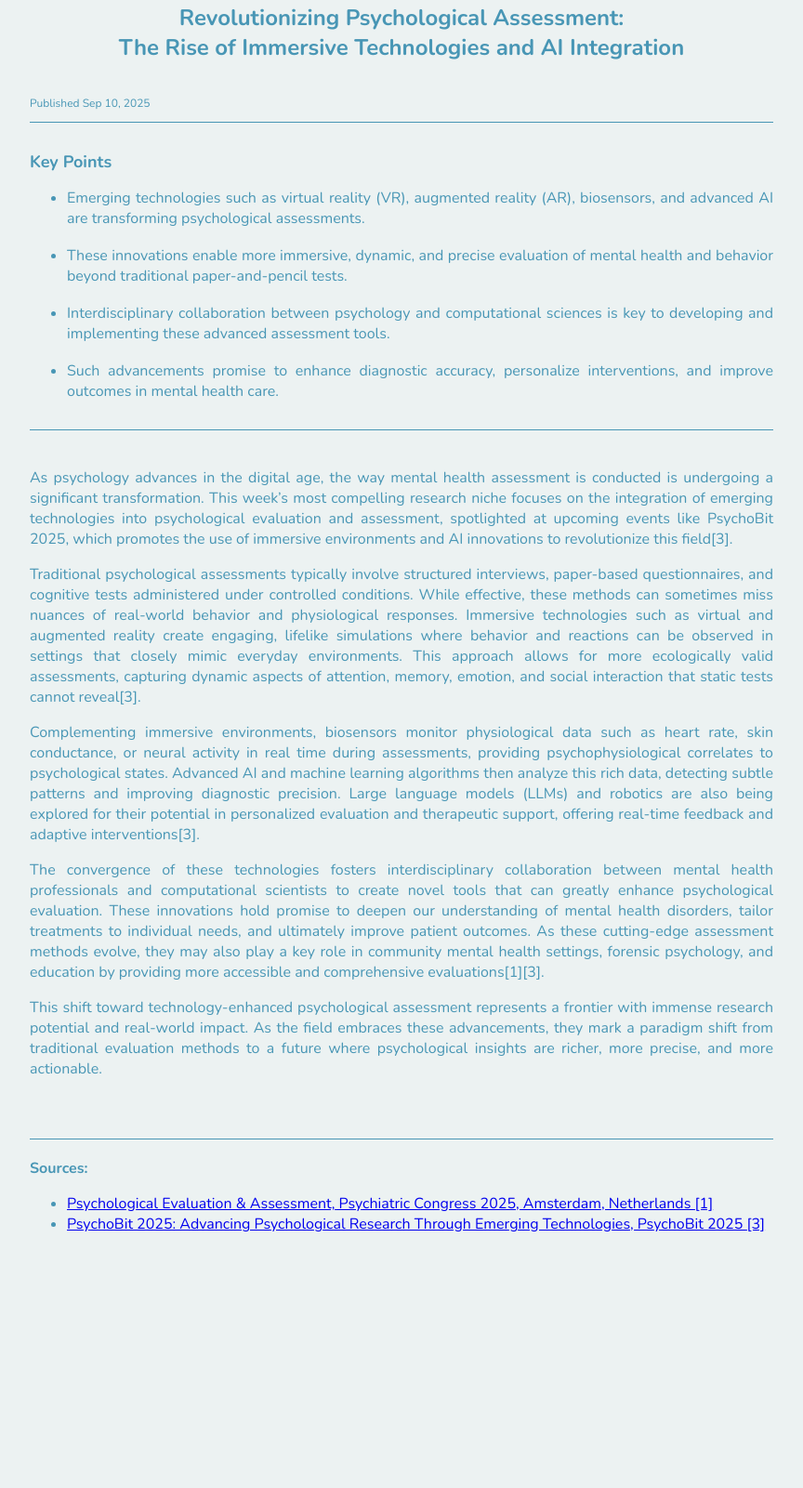
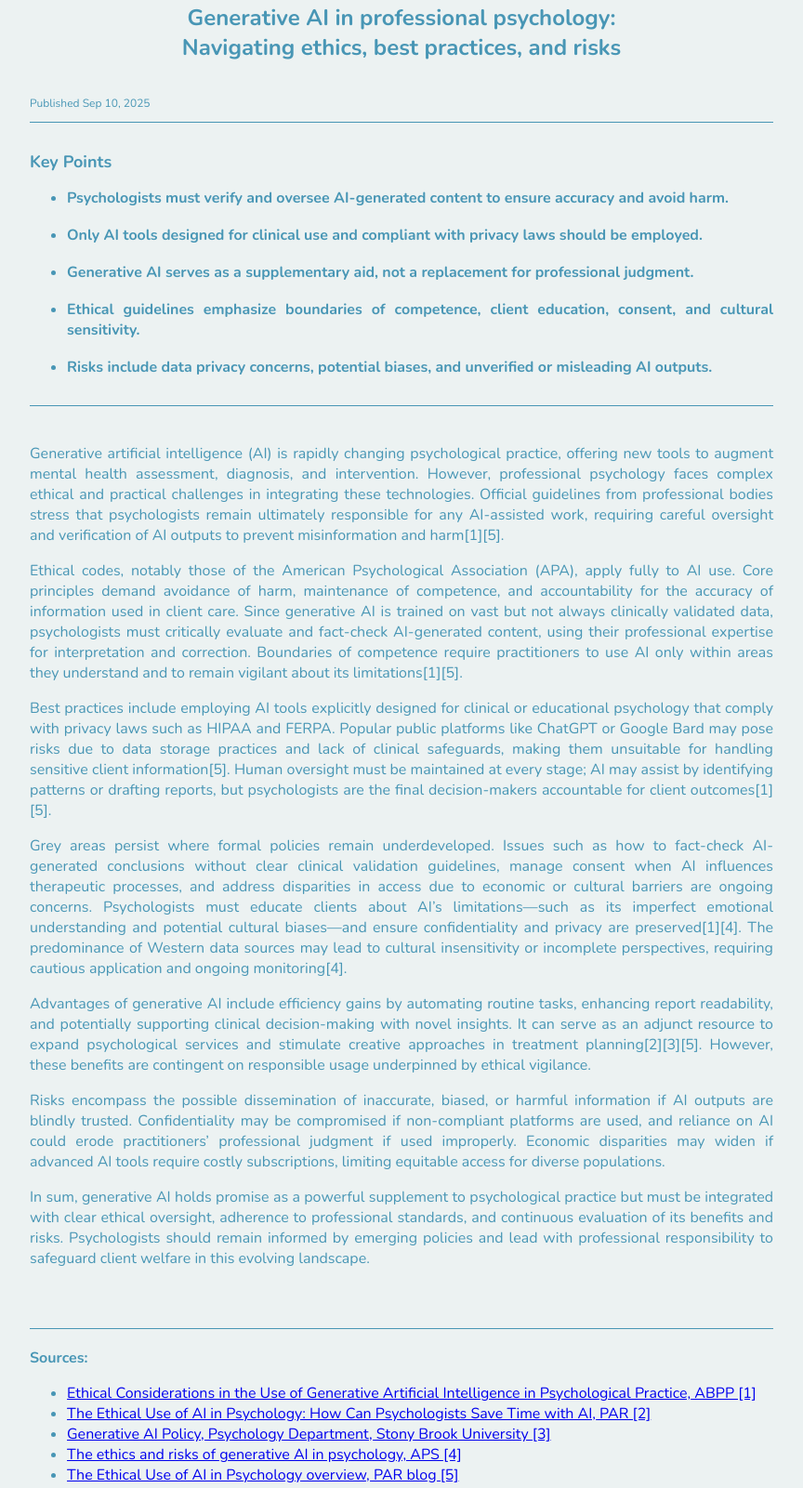
Before and after one commit to Grenghis-Khan/generated-blog-posts, a plain HTML site: page index.html in a window 1280 px wide. Shown: the part 453-2054 px from the top of the page at 93% size, without its empty margins (208-1072 px from the left). Before the commit the page ends 1841 px from the top, so only its background shows below. Drawn offline with nearby package versions, Linux system fonts and the light colour scheme.

Commit message:
new post content

```diff
--- a/index.html
+++ b/index.html
@@ -13,7 +13,8 @@
       }
     </style>
     <title>
-      Revolutionizing Psychological Assessment: The Rise of Immersive Technologies and AI Integration
+      Generative AI in professional psychology:<br>
+      Navigating ethics, best practices, and risks
     </title>
   </head>
   <body
@@ -43,7 +44,8 @@
 </div>
 <div style="max-width: 800px; margin: 0 20px 60px 20px; justify-self: center">
   <h1 style="text-align: center; font-size: 24px; margin: 56px 0 36px 0">
-      Revolutionizing Psychological Assessment:<br>The Rise of Immersive Technologies and AI Integration
+    Generative AI in professional psychology:<br>
+    Navigating ethics, best practices, and risks
   </h1>
 <p style="font-size: 12px">Published Sep 10, 2025</p>
 <hr
@@ -56,10 +58,11 @@
 />
 <h2 style="font-size: 18px">Key Points</h2>
 <ul class="key-points">
-  <li>Emerging technologies such as virtual reality (VR), augmented reality (AR), biosensors, and advanced AI are transforming psychological assessments.</li>
-  <li>These innovations enable more immersive, dynamic, and precise evaluation of mental health and behavior beyond traditional paper-and-pencil tests.</li>
-  <li>Interdisciplinary collaboration between psychology and computational sciences is key to developing and implementing these advanced assessment tools.</li>
-  <li>Such advancements promise to enhance diagnostic accuracy, personalize interventions, and improve outcomes in mental health care.</li>
+  <li><strong>Psychologists must verify and oversee AI-generated content to ensure accuracy and avoid harm.</strong></li>
+  <li><strong>Only AI tools designed for clinical use and compliant with privacy laws should be employed.</strong></li>
+  <li><strong>Generative AI serves as a supplementary aid, not a replacement for professional judgment.</strong></li>
+  <li><strong>Ethical guidelines emphasize boundaries of competence, client education, consent, and cultural sensitivity.</strong></li>
+  <li><strong>Risks include data privacy concerns, potential biases, and unverified or misleading AI outputs.</strong></li>
 </ul>
 <hr
   style="
@@ -69,15 +72,19 @@
     margin: 30px 0 40px 0;
   "
 />
-<p>As psychology advances in the digital age, the way mental health assessment is conducted is undergoing a significant transformation. This week’s most compelling research niche focuses on the integration of emerging technologies into psychological evaluation and assessment, spotlighted at upcoming events like PsychoBit 2025, which promotes the use of immersive environments and AI innovations to revolutionize this field[3].</p>
+<p>Generative artificial intelligence (AI) is rapidly changing psychological practice, offering new tools to augment mental health assessment, diagnosis, and intervention. However, professional psychology faces complex ethical and practical challenges in integrating these technologies. Official guidelines from professional bodies stress that psychologists remain ultimately responsible for any AI-assisted work, requiring careful oversight and verification of AI outputs to prevent misinformation and harm[1][5].</p>
 
-<p>Traditional psychological assessments typically involve structured interviews, paper-based questionnaires, and cognitive tests administered under controlled conditions. While effective, these methods can sometimes miss nuances of real-world behavior and physiological responses. Immersive technologies such as virtual and augmented reality create engaging, lifelike simulations where behavior and reactions can be observed in settings that closely mimic everyday environments. This approach allows for more ecologically valid assessments, capturing dynamic aspects of attention, memory, emotion, and social interaction that static tests cannot reveal[3].</p>
+<p>Ethical codes, notably those of the American Psychological Association (APA), apply fully to AI use. Core principles demand avoidance of harm, maintenance of competence, and accountability for the accuracy of information used in client care. Since generative AI is trained on vast but not always clinically validated data, psychologists must critically evaluate and fact-check AI-generated content, using their professional expertise for interpretation and correction. Boundaries of competence require practitioners to use AI only within areas they understand and to remain vigilant about its limitations[1][5].</p>
 
-<p>Complementing immersive environments, biosensors monitor physiological data such as heart rate, skin conductance, or neural activity in real time during assessments, providing psychophysiological correlates to psychological states. Advanced AI and machine learning algorithms then analyze this rich data, detecting subtle patterns and improving diagnostic precision. Large language models (LLMs) and robotics are also being explored for their potential in personalized evaluation and therapeutic support, offering real-time feedback and adaptive interventions[3].</p>
+<p>Best practices include employing AI tools explicitly designed for clinical or educational psychology that comply with privacy laws such as HIPAA and FERPA. Popular public platforms like ChatGPT or Google Bard may pose risks due to data storage practices and lack of clinical safeguards, making them unsuitable for handling sensitive client information[5]. Human oversight must be maintained at every stage; AI may assist by identifying patterns or drafting reports, but psychologists are the final decision-makers accountable for client outcomes[1][5].</p>
 
-<p>The convergence of these technologies fosters interdisciplinary collaboration between mental health professionals and computational scientists to create novel tools that can greatly enhance psychological evaluation. These innovations hold promise to deepen our understanding of mental health disorders, tailor treatments to individual needs, and ultimately improve patient outcomes. As these cutting-edge assessment methods evolve, they may also play a key role in community mental health settings, forensic psychology, and education by providing more accessible and comprehensive evaluations[1][3].</p>
+<p>Grey areas persist where formal policies remain underdeveloped. Issues such as how to fact-check AI-generated conclusions without clear clinical validation guidelines, manage consent when AI influences therapeutic processes, and address disparities in access due to economic or cultural barriers are ongoing concerns. Psychologists must educate clients about AI’s limitations—such as its imperfect emotional understanding and potential cultural biases—and ensure confidentiality and privacy are preserved[1][4]. The predominance of Western data sources may lead to cultural insensitivity or incomplete perspectives, requiring cautious application and ongoing monitoring[4].</p>
 
-<p>This shift toward technology-enhanced psychological assessment represents a frontier with immense research potential and real-world impact. As the field embraces these advancements, they mark a paradigm shift from traditional evaluation methods to a future where psychological insights are richer, more precise, and more actionable.</p>
+<p>Advantages of generative AI include efficiency gains by automating routine tasks, enhancing report readability, and potentially supporting clinical decision-making with novel insights. It can serve as an adjunct resource to expand psychological services and stimulate creative approaches in treatment planning[2][3][5]. However, these benefits are contingent on responsible usage underpinned by ethical vigilance.</p>
+
+<p>Risks encompass the possible dissemination of inaccurate, biased, or harmful information if AI outputs are blindly trusted. Confidentiality may be compromised if non-compliant platforms are used, and reliance on AI could erode practitioners’ professional judgment if used improperly. Economic disparities may widen if advanced AI tools require costly subscriptions, limiting equitable access for diverse populations.</p>
+
+<p>In sum, generative AI holds promise as a powerful supplement to psychological practice but must be integrated with clear ethical oversight, adherence to professional standards, and continuous evaluation of its benefits and risks. Psychologists should remain informed by emerging policies and lead with professional responsibility to safeguard client welfare in this evolving landscape.</p>
 <hr
   style="
     border: none;
@@ -87,10 +94,13 @@
   "
 />
 <p><strong>Sources:</strong></p>
-  <ul>
-    <li><a href="https://psychiatriccongress.europeannualconferences.com/events-list/psychological-evaluation-assessment" target="_blank">Psychological Evaluation & Assessment, Psychiatric Congress 2025, Amsterdam, Netherlands [1]</a></li>
-    <li><a href="https://metroxraine.org/psychobit2025" target="_blank">PsychoBit 2025: Advancing Psychological Research Through Emerging Technologies, PsychoBit 2025 [3]</a></li>
-  </ul>
+<ul>
+  <li><a href="https://abpp.org/newsletter-post/ethical-considerations-in-the-use-of-generative-artificial-intelligence-in-psychological-practice/" target="_blank">Ethical Considerations in the Use of Generative Artificial Intelligence in Psychological Practice, ABPP [1]</a></li>
+  <li><a href="https://www.parinc.com/learning-center/par-blog/detail/blog/2025/06/04/the-ethical-use-of-ai-in-psychology--how-can-psychologists-save-time-with-ai" target="_blank">The Ethical Use of AI in Psychology: How Can Psychologists Save Time with AI, PAR [2]</a></li>
+  <li><a href="https://www.stonybrook.edu/commcms/psychology/_pdfs/Psychology%20Generative%20AI%20Policy.pdf" target="_blank">Generative AI Policy, Psychology Department, Stony Brook University [3]</a></li>
+  <li><a href="https://psychology.org.au/about-us/news-and-media/media-releases/2023/the-ethics-and-risks-of-genai-in-psychology" target="_blank">The ethics and risks of generative AI in psychology, APS [4]</a></li>
+  <li><a href="https://psychology.org.au/about-us/news-and-media/media-releases/2023/the-ethics-and-risks-of-genai-in-psychology" target="_blank">The Ethical Use of AI in Psychology overview, PAR blog [5]</a></li>
+</ul>
 </div>
 </body>
 </html>
```
